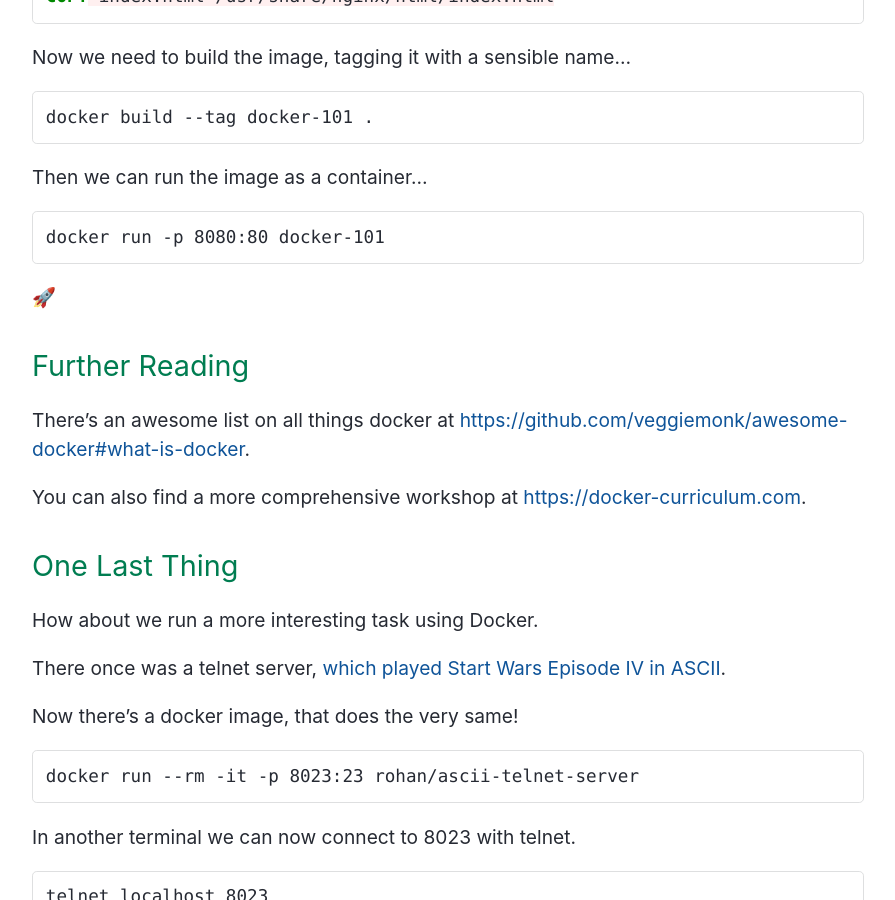
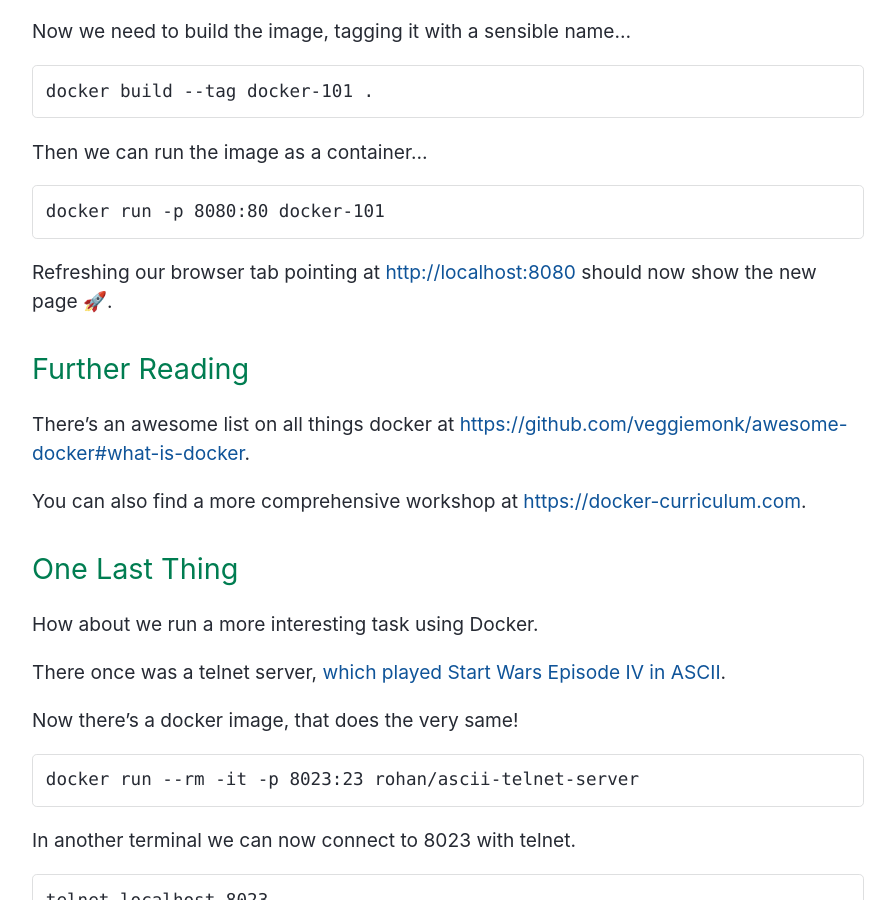
Before and after one commit to sjparkinson/uncomplicated.systems, a Jekyll site: the page built from _posts/2018-05-23-docker-101.md, in a window 1280 px wide and 900 px high, scrolled down 5178 px. Shown: the whole window, without its empty margins (192-1087 px from the left). Built offline with Jekyll 4.4.1, drawn with Linux system fonts in a browser that asks for light colours.

Commit message:
Update 2018-05-23-docker-101.md

````diff
--- a/_posts/2018-05-23-docker-101.md
+++ b/_posts/2018-05-23-docker-101.md
@@ -117,7 +117,7 @@
 
 Then lets start by just using the existing nginx image. We don't need to reinvent the wheel. This is a really powerful feature of Docker.
 
-```docker
+```Dockerfile
 FROM nginx
 ```
 
@@ -174,15 +174,14 @@
 
 To Dockerfile we can then append the following...
 
-```docker
+```Dockerfile
 COPY index.html /usr/share/nginx/html/index.html
 ```
 
 So that our final Dockerfile looks like...
 
-```docker
+```Dockerfile
 FROM nginx
-
 COPY index.html /usr/share/nginx/html/index.html
 ```
 Now we need to build the image, tagging it with a sensible name...
@@ -197,7 +196,7 @@
 docker run -p 8080:80 docker-101
 ```
 
-🚀
+Refreshing our browser tab pointing at <http://localhost:8080> should now show the new page 🚀.
 
 ## Further Reading
 
````
